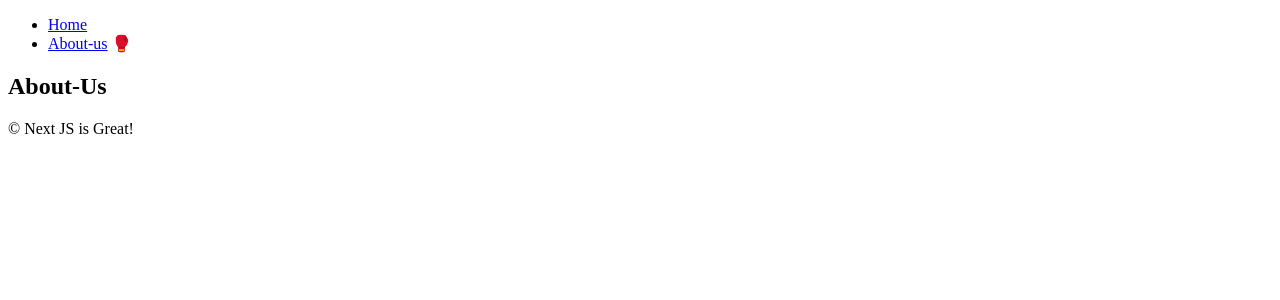
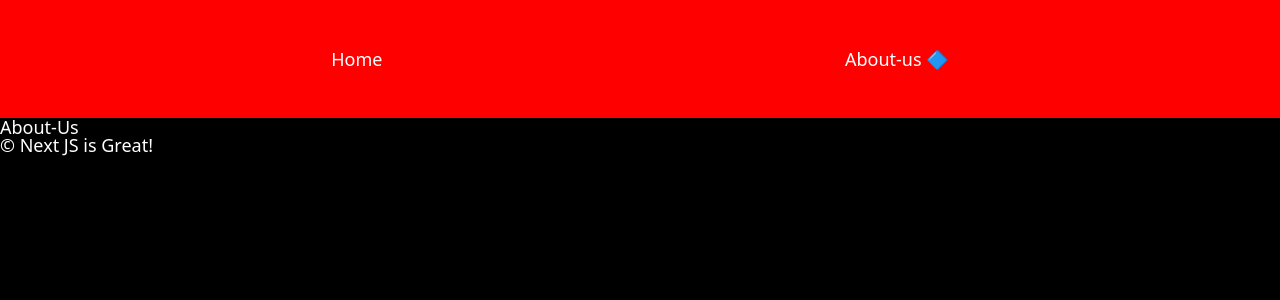
Before and after one commit to SeungEunChun/learn_Nextjs, a Next.js app: page /about-us in a window 1280 px wide. Shown: the top 300 px of the page. Built offline with nearby package versions, Linux system fonts and the light colour scheme.

Commit message:
module.css 사용법/ 해당 파일을 자바스크립트처럼 적용하고싶은 곳에 import하고 클래스 안에 import한이름.클래스명 써준다

```diff
--- a/app/(home)/page.tsx
+++ b/app/(home)/page.tsx
@@ -1,4 +1,5 @@
 import Link from "next/link";
+
 export const metadata = {
     title: 'Home',
 
--- a/app/layout.tsx
+++ b/app/layout.tsx
@@ -1,5 +1,6 @@
 import { Metadata } from 'next'
 import Navigation from '../components/navigation'
+import '../styles/global.css'
 
 export const metadata: Metadata = {
   title: {
--- a/components/navigation.tsx
+++ b/components/navigation.tsx
@@ -2,12 +2,13 @@
 
 import Link from "next/link"
 import { usePathname } from "next/navigation"
+import styles from '../styles/navigation.module.css'
 export default function Navigation() {
     const path = usePathname();
-    return <nav>
+    return <nav className={styles.nav}>
         <ul>
-            <li><Link href="/">Home</Link>{path === "/" ? "🥊" : ""}</li>
-            <li><Link href="/about-us">About-us</Link> {path === "/about-us" ? "🥊" : ""}</li>
+            <li><Link href="/">Home</Link>{path === "/" ? "🔷" : ""}</li>
+            <li><Link href="/about-us">About-us</Link> {path === "/about-us" ? "🔷" : ""}</li>
         </ul>
     </nav>
 }
--- /dev/null
+++ b/styles/global.css
@@ -0,0 +1,148 @@
+/* reset */
+html,
+body,
+div,
+span,
+applet,
+object,
+iframe,
+h1,
+h2,
+h3,
+h4,
+h5,
+h6,
+p,
+blockquote,
+pre,
+a,
+abbr,
+acronym,
+address,
+big,
+cite,
+code,
+del,
+dfn,
+em,
+img,
+ins,
+kbd,
+q,
+s,
+samp,
+small,
+strike,
+strong,
+sub,
+sup,
+tt,
+var,
+b,
+u,
+i,
+center,
+dl,
+dt,
+dd,
+ol,
+ul,
+li,
+fieldset,
+form,
+label,
+legend,
+table,
+caption,
+tbody,
+tfoot,
+thead,
+tr,
+th,
+td,
+article,
+aside,
+canvas,
+details,
+embed,
+figure,
+figcaption,
+footer,
+header,
+hgroup,
+menu,
+nav,
+output,
+ruby,
+section,
+summary,
+time,
+mark,
+audio,
+video {
+    margin: 0;
+    padding: 0;
+    border: 0;
+    font-size: 100%;
+    font: inherit;
+    vertical-align: baseline;
+}
+
+/* HTML5 display-role reset for older browsers */
+article,
+aside,
+details,
+figcaption,
+figure,
+footer,
+header,
+hgroup,
+menu,
+nav,
+section {
+    display: block;
+}
+
+body {
+    line-height: 1;
+}
+
+ol,
+ul {
+    list-style: none;
+}
+
+blockquote,
+q {
+    quotes: none;
+}
+
+blockquote:before,
+blockquote:after,
+q:before,
+q:after {
+    content: "";
+    content: none;
+}
+
+table {
+    border-collapse: collapse;
+    border-spacing: 0;
+}
+
+/* reset end */
+body {
+    font-family: system-ui, -apple-system, BlinkMacSystemFont, 'Segoe UI', Roboto, Oxygen, Ubuntu, Cantarell, 'Open Sans', 'Helvetica Neue', sans-serif;
+    background-color: black;
+    color: white;
+    font-size: 18px;
+}
+
+a {
+    color: inherit;
+    text-decoration: none;
+}
+
+a:hover {
+    text-decoration: underline;
+}
--- /dev/null
+++ b/styles/navigation.module.css
@@ -0,0 +1,10 @@
+.nav {
+    background-color: red;
+    padding: 50px 100px;
+
+}
+
+.nav ul {
+    display: flex;
+    justify-content: space-around;
+}
```
